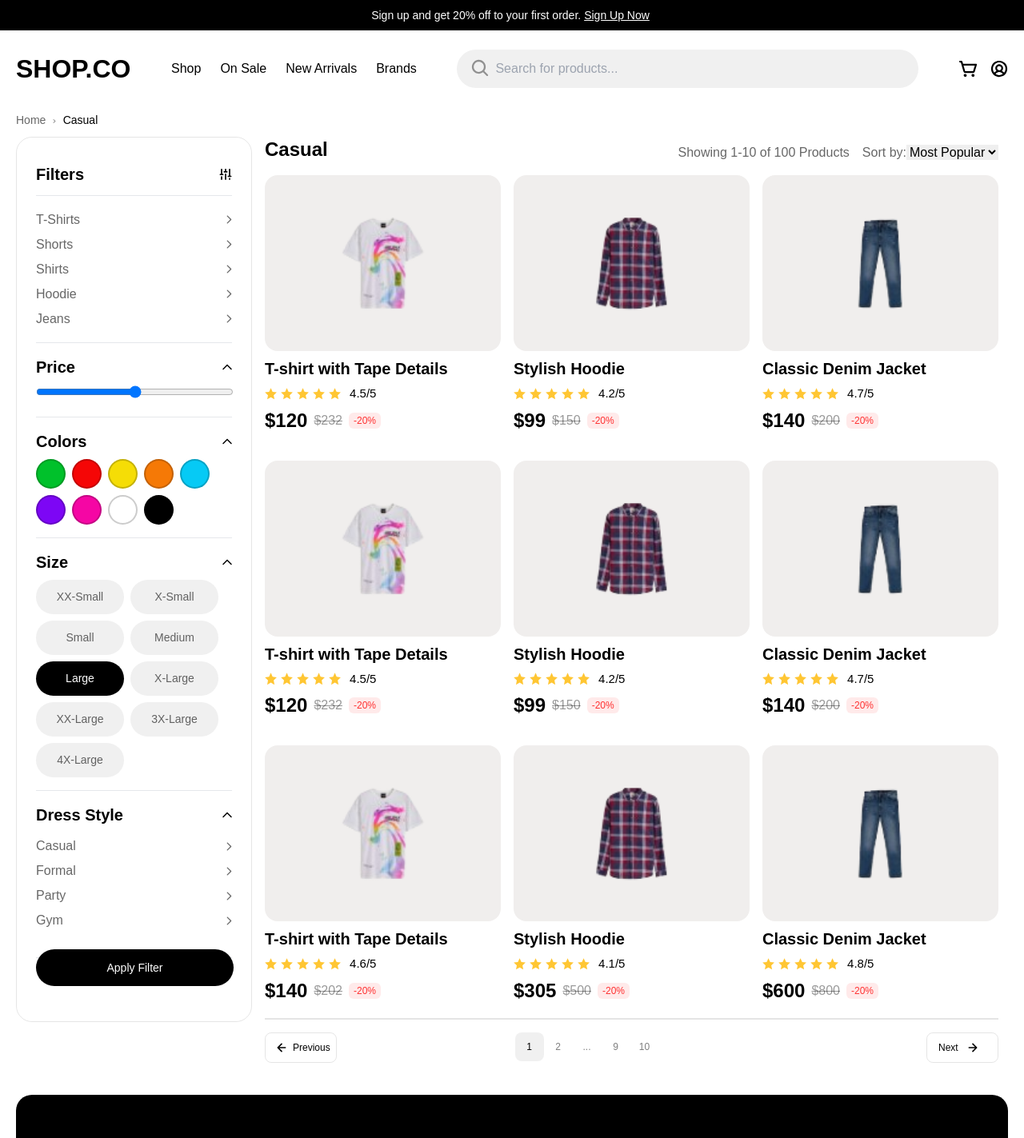
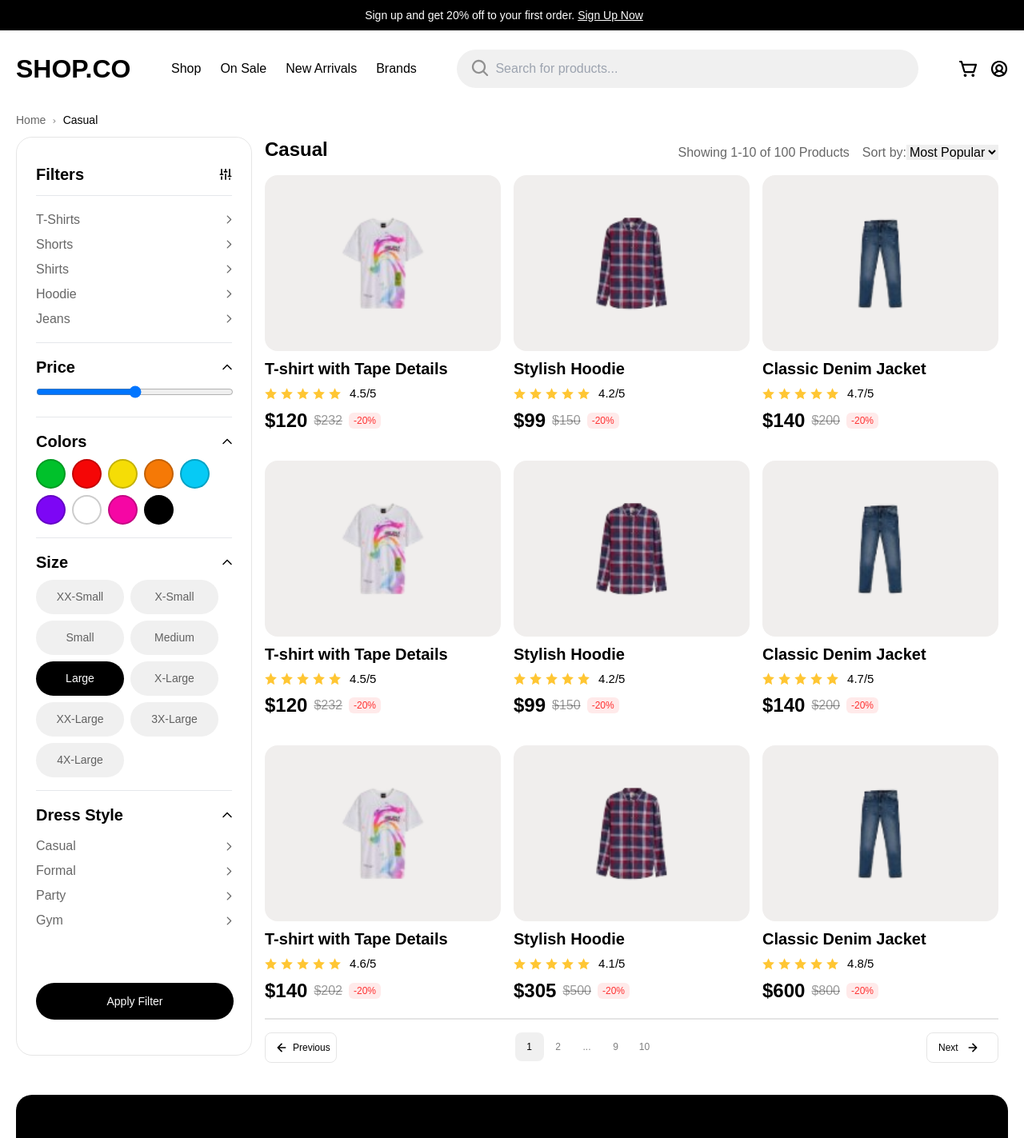
Before and after one commit to brsekani/shop.co, a Next.js app: page /category in a window 1280 px wide. Shown: the top 1423 px of the page at 80% size. Built offline with nearby package versions, Linux system fonts and the light colour scheme.

Commit message:
New feature

```diff
--- a/app/_components/Header.tsx
+++ b/app/_components/Header.tsx
@@ -5,6 +5,7 @@ import Image from "next/image";
 import cart from "@/public/svg/cart.svg";
 import profile from "@/public/svg/profile.svg";
 import search from "@/public/svg/search.svg";
+import cancel from "@/public/svg/cancel.svg";
 import search1 from "@/public/svg/search1.svg";
 import hambugger from "@/public/svg/hambugger.svg";
 import Link from "next/link";
@@ -25,7 +26,7 @@ export default function Header() {
   };
 
   return (
-    <div className="fixed top-0 left-0 z-10 h-fit w-full flex items-center justify-between flex-col">
+    <div className="fixed top-0 left-0 z-50 h-fit w-full flex items-center justify-between flex-col">
       <div className="w-full mx-auto max-w-full">
         {/* Dark header */}
         <div className="flex items-center w-full py-[9px] md:h-[38px] md:text-[14px] gap-x-1 justify-center text-white text-[12px] bg-black h-[34px]">
@@ -33,7 +34,9 @@ export default function Header() {
           <Link href="" className="underline cursor-pointer">
             Sign Up Now
           </Link>
-          <span></span>
+          <span>
+            <Image src={cancel} alt="cancel culture"/>
+          </span>
         </div>
 
         {/* nav header */}
--- a/app/_components/Hero.tsx
+++ b/app/_components/Hero.tsx
@@ -28,8 +28,8 @@ export default function Hero() {
                 your sense of style.
               </p>
 
-              <Link href={"/category"}>
-                <button className="w-[160px] lg:w-[210px] h-[46px] lg:h-[52px] rounded-[62px] bg-[#000000] text-[#FFFFFF] leading-[21.6px] text-[14px] lg:text-[16px] font-medium mt-1 md:mt-0">
+              <Link href={"/category"} className="w-full">
+                <button className="w-full md:w-[160px] lg:w-[210px] h-[46px] lg:h-[52px] rounded-[62px] bg-[#000000] text-[#FFFFFF] leading-[21.6px] text-[14px] lg:text-[16px] font-medium mt-1 md:mt-0">
                   Shop now
                 </button>
               </Link>
--- a/app/category/page.tsx
+++ b/app/category/page.tsx
@@ -4,6 +4,7 @@ import Image from "next/image";
 import React, { useState } from "react";
 import arrowRight from "@/public/svg/arrowRight.svg";
 import arrowUp from "@/public/svg/arrowUp.svg";
+import arrowDown from "@/public/svg/arrowDown.svg";
 import setting from "@/public/svg/setting.svg";
 import next from "@/public/svg/next.svg";
 import previous from "@/public/svg/previous.svg";
@@ -18,6 +19,26 @@ import Border from "../_components/Border";
 const Category = () => {
   const [isOpen, setIsOpen] = useState(false);
   const [activeSize, setActiveSize] = useState(4);
+  const [price, setPrice] = useState(false);
+  const [color, setColor] = useState(false);
+  const [size, setSize] = useState(false);
+  const [dressStyle, setDressStyle] = useState(false);
+
+  const togglePrice = () => {
+    setPrice(prev => !prev)
+  }
+
+  const toggleColor = () => {
+    setColor(prev => !prev)
+  }
+
+  const toggleSize = () => {
+    setSize(prev => !prev)
+  }
+
+  const toggleDressStyle = () => {
+    setDressStyle(prev => !prev)
+  }
 
   const products = [
     {
@@ -84,6 +105,8 @@ const Category = () => {
       rating: 4.8,
     },
   ];
+
+  const colors = ['#00C12B', '#F50606', '#F5DD06', '#F57906', '#06CAF5', '#7D06F5', '#FFFFFF', '#F506A4', '#000000']
 
   const sizes = [
     "XX-Small",
@@ -194,49 +217,77 @@ const Category = () => {
                   <h2 className="font-bold text-black text-[20px] leading-[100%]">
                     Price
                   </h2>
-                  <Image src={arrowUp} alt="arrow svg" />
+                  <button onClick={togglePrice}>
+                    {price ?
+                    (
+                      <Image src={arrowDown} alt="arrow svg"/>
+                    ) : (
+                      <Image src={arrowUp} alt="arrow svg"/>
+                    )
+                     }
+                  </button>
                 </div>
+                {!price && (
                 <input
                   type="range"
                   name="range"
                   id="range"
                   className="w-[247px]"
                 />
+                )}
               </div>
               {/* end of price section */}
+
               {/* Colors */}
               <div className="pt-5 pb-4 border-b">
                 <div className="flex items-center justify-between mb-3">
                   <h2 className="font-bold text-black text-[20px] leading-[100%]">
                     Colors
                   </h2>
-                  <Image src={arrowUp} alt="arrow svg" />
+                                    <button onClick={toggleColor}>
+                    {color ?
+                    (
+                      <Image src={arrowDown} alt="arrow svg"/>
+                    ) : (
+                      <Image src={arrowUp} alt="arrow svg"/>
+                    )
+                     }
+                  </button>
                 </div>
 
+                     {!color && (
                 <div className="flex items-center gap-2 flex-wrap">
-                  <div className="w-[37px] h-[37px] border-[2px] border-[#00000033] rounded-full bg-[#00C12B]"></div>
-                  <div className="w-[37px] h-[37px] border-[2px] border-[#00000033] rounded-full bg-[#F50606]"></div>
-                  <div className="w-[37px] h-[37px] border-[2px] border-[#00000033] rounded-full bg-[#F5DD06]"></div>
-                  <div className="w-[37px] h-[37px] border-[2px] border-[#00000033] rounded-full bg-[#F57906]"></div>
-                  <div className="w-[37px] h-[37px] border-[2px] border-[#00000033] rounded-full bg-[#06CAF5]"></div>
-                  <div className="w-[37px] h-[37px] border-[2px] border-[#00000033] rounded-full bg-[#7D06F5]"></div>
-                  <div className="w-[37px] h-[37px] border-[2px] border-[#00000033] rounded-full bg-[#F506A4]"></div>
-                  <div className="w-[37px] h-[37px] border-[2px] border-[#00000033] rounded-full bg-[#FFFFFF]"></div>
-                  <div className="w-[37px] h-[37px] border-[2px] border-[#00000033] rounded-full bg-[#000000]"></div>
+                  {colors.map((color) => (
+                  <div key={color} className="w-[37px] h-[37px] border-[2px] border-[#00000033] rounded-full" style={{backgroundColor: color}}>
                   </div>
+                  ))}
+                </div>
+                     )}
               </div>
               {/* end of color section */}
+
               {/* Size */}
               <div className="pt-5 pb-4 border-b">
                 <div className="flex items-center justify-between mb-3">
                   <h2 className="font-bold text-black text-[20px] leading-[100%]">
                     Size
                   </h2>
-                  <Image src={arrowUp} alt="arrow svg" />
+                                                      <button onClick={toggleSize}>
+                    {size ?
+                    (
+                      <Image src={arrowDown} alt="arrow svg"/>
+                    ) : (
+                      <Image src={arrowUp} alt="arrow svg"/>
+                    )
+                     }
+                  </button>
+
                 </div>
+
+                {!size && (
                   <div className="flex flex-wrap items-center gap-2">
                   {sizes.map((size, index) => (
-                    <div
+                    <button
                     key={index}
                     className={`${
                       activeSize === index ? "bg-[#000000] " : "bg-[#F0F0F0]"
@@ -252,19 +303,31 @@ const Category = () => {
                           >
                         {size}
                       </span>
-                    </div>
+                    </button>
                   ))}
                 </div>
+                )}
               </div>
               {/* End of size */}
+
               {/* Dress style */}
-              <div className="pt-5 pb-4 border-b">
+              <div className="pt-5 pb-4">
                 <div className="flex items-center justify-between">
                   <h2 className="font-bold text-black text-[20px] leading-[100%]">
                     Dress Style
                   </h2>
-                  <Image src={arrowUp} alt="arrow svg" />
+                                                           <button onClick={toggleDressStyle}>
+                    {dressStyle ?
+                    (
+                      <Image src={arrowDown} alt="arrow svg"/>
+                    ) : (
+                      <Image src={arrowUp} alt="arrow svg"/>
+                    )
+                     }
+                  </button>
                 </div>
+
+                {!dressStyle && (
 
                   <div className="flex flex-col py-6 grid-cols-1 gap-[20px]">
                   {styles.map((style) => (
@@ -279,9 +342,11 @@ const Category = () => {
                     </div>
                   ))}
                 </div>
+                )}
               </div>
               {/* End of dress style */}
-              <button className="w-[247px] -mt-8 bg-[#000000] font-medium text-[#FFFFFF] text-[14px] leading-[100%] py-[16px] px-[54px] rounded-[62px] mb-6">
+
+              <button className="w-[247px] mt-8 bg-[#000000] font-medium text-[#FFFFFF] text-[14px] leading-[100%] py-[16px] px-[54px] rounded-[62px] mb-6">
                 Apply Filter
               </button>
             </div>
```
Also changed, not shown: public/svg/arrowDown.svg (added). Lines whose indentation alone changed are shown as unchanged.
